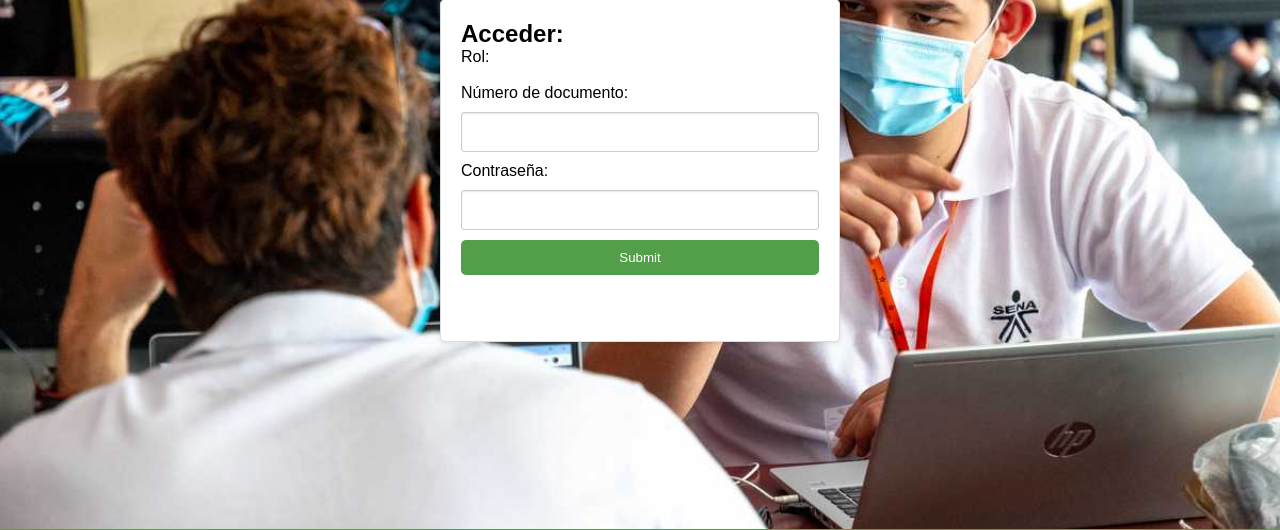
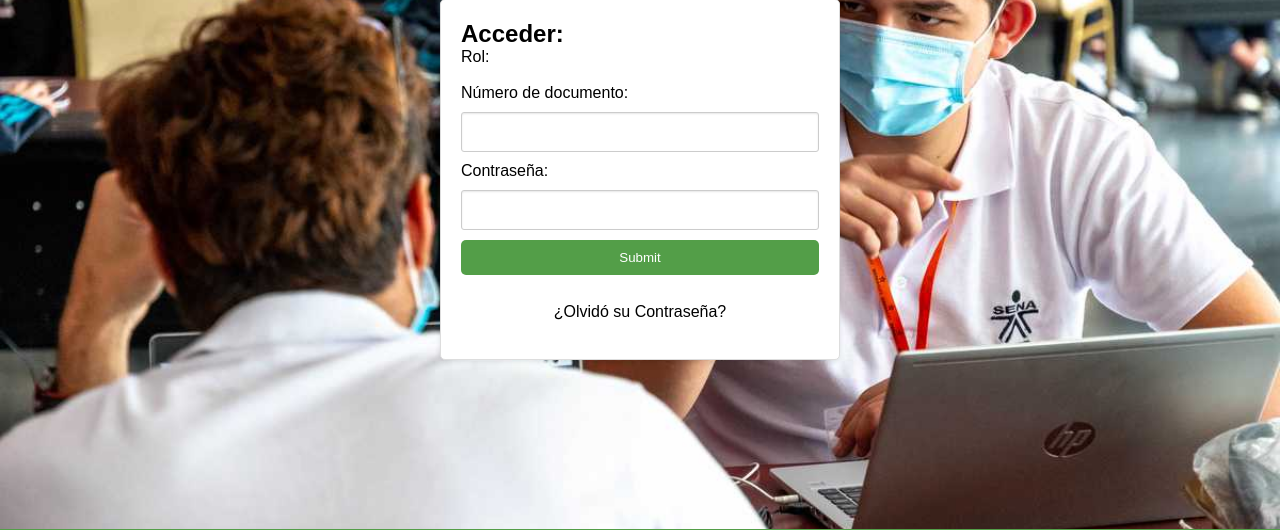
Before and after one commit to Marulandaz962/SENA_Stack, a Django app: page / in a window 1280 px wide. Shown: the part 151-681 px from the top of the page. Run offline with Django 3.2, Linux system fonts and the light colour scheme.

Commit message:
login_recover

```diff
--- a/senaback/static/senaback/css/estiloss.css
+++ b/senaback/static/senaback/css/estiloss.css
@@ -188,3 +188,14 @@
   justify-content: center;
   text-align: center;
 }
+
+.recuperar-centrado {
+  display: flex;
+  flex-direction: column;
+  align-items: center;
+}
+
+.sin-link {
+  text-decoration: none;
+  color: black;
+}
--- a/senaback/templates/senaback/login.html
+++ b/senaback/templates/senaback/login.html
@@ -25,6 +25,7 @@
 
 
             <form method="POST" action="{% url 'login' %}">
+
                     {% csrf_token %}
                     <h2>Acceder:</h2>
                     <label for="username">Rol:</label>
@@ -36,7 +37,10 @@
                     <input type="password" id="password" name="password">
                     <input type="submit" id="botonlogin" name="Ingresar">
                     <br>
+                    <div class="recuperar-centrado">
+                        <a href="{% url 'recuperar' %}" class="sin-link"><p>¿Olvidó su Contraseña?</p></a>
                     <br>
+                </div>
                 </form>
         </section>
 <footer id="contacto">
--- a/senaback/urls.py
+++ b/senaback/urls.py
@@ -8,6 +8,8 @@
     path('', views.login_view, name="login"),
     path('logout/', views.logout_view, name='logout'),
     path('index/', views.index, name="index"),
+        path('recuperar/', views.recuperar, name="recuperar"),
+
     # path('edit/<int:id>/', views.edit_form, name="edit_consumible"),
     path('elementos_consumibles/', views.list_consumables, name='elementos_consumibles'),
     path('getlist_consumables/', views.get_list_consumables, name="get_list_consumables"),
--- a/senaback/views.py
+++ b/senaback/views.py
@@ -34,6 +34,11 @@
     logout(request)
     return redirect('login')
 
+def recuperar(request):
+    if request.user.is_authenticated:
+        return redirect('index')
+    else:
+        return render(request, "senaback/recuperar_contrasena.html")
 
 @login_required
 def index(request):
```
Also changed, not shown: senaback/templates/senaback/recuperar_contrasena.html (+7 -3 lines), db.sqlite3, senaback/static/senaback/img/recuperar_contrasena.svg (added).
